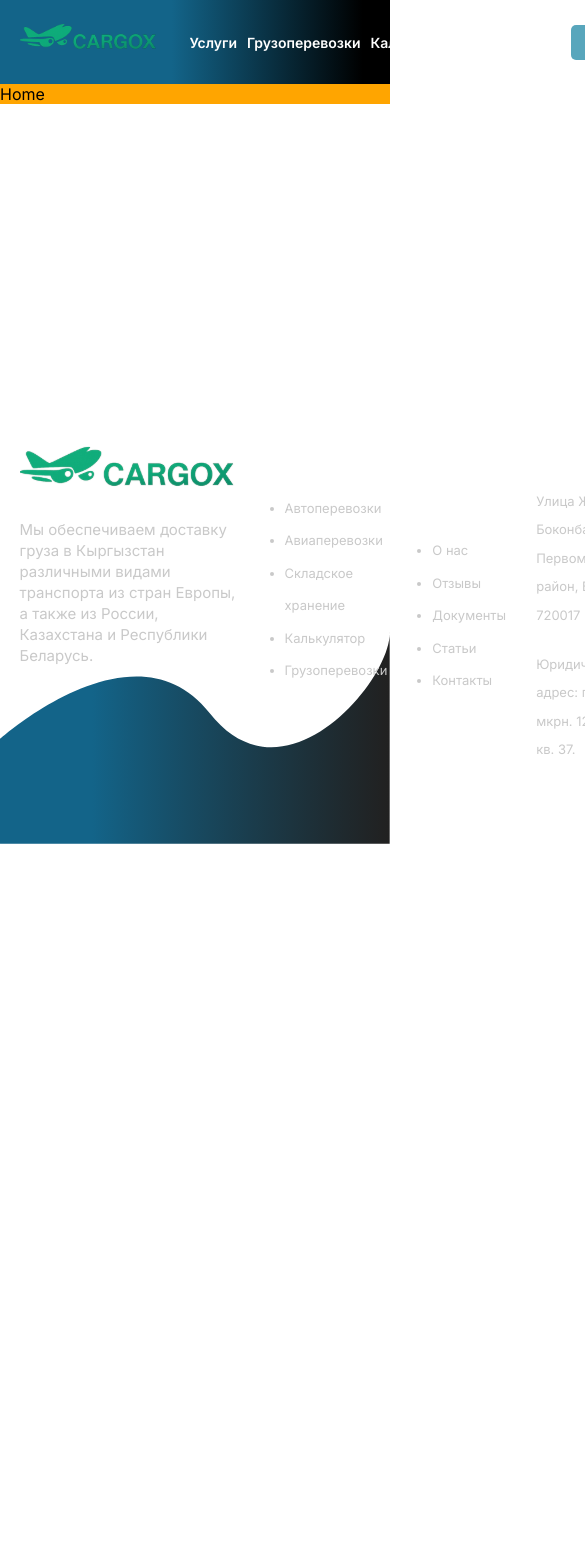
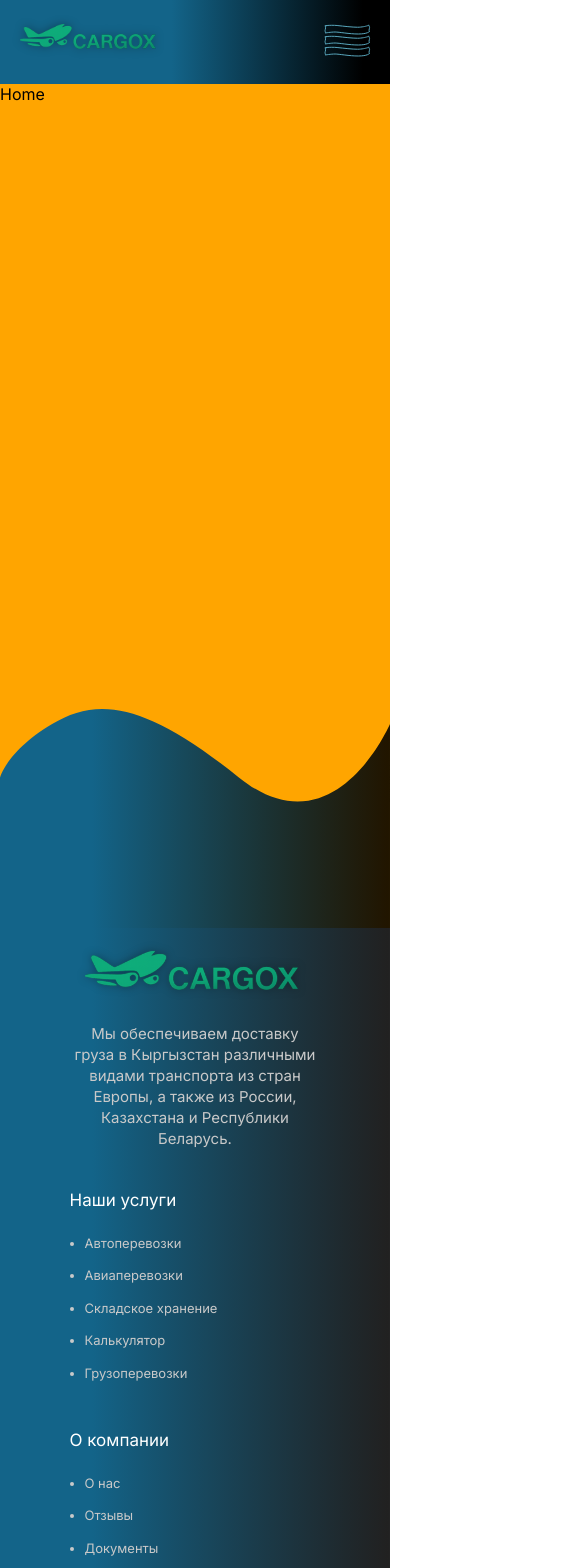
Before and after one commit to Ra1ymkulov/cargox, a Next.js app: page / in a window 390 px wide. Shown: the top 1568 px of the page, 585 px wide, since content can reach past the window. Before the commit the page ends 844 px from the top, so only its background shows below. Built offline with nearby package versions, Linux system fonts and the light colour scheme.

Commit message:
iskhak-header/footer/adaptation

```diff
--- a/src/pages/home/Home.module.scss
+++ b/src/pages/home/Home.module.scss
@@ -1,3 +1,5 @@
 .home {
   background: orange;
+  height: 100vh;
+  z-index: -2;
 }
--- a/src/widgets/footer/Footer.module.scss
+++ b/src/widgets/footer/Footer.module.scss
@@ -1,12 +1,17 @@
 .footer {
   padding-block: 20px 80px;
   margin-top: 400px;
+  position: relative;
   .backObject {
     position: absolute;
     bottom: 0;
     left: 0;
     width: 100%;
     z-index: -1;
+  }
+  #secondObject {
+    width: 100%;
+    display: none;
   }
   .content {
     display: flex;
@@ -23,6 +28,7 @@
         width: 220px;
         height: 55px;
         object-fit: cover;
+        filter: drop-shadow(0 0 5px rgba(0, 0, 0, 0.336));
       }
       p {
         line-height: 1.4;
@@ -61,3 +67,23 @@
     }
   }
 }
+@media (max-width: 414px) {
+  .footer {
+    .backObject {
+      display: none;
+    }
+    #secondObject {
+      display: block;
+    }
+    .content {
+      flex-direction: column;
+      padding-inline: 50px;
+      .project {
+        align-items: center;
+        p {
+          text-align: center;
+        }
+      }
+    }
+  }
+}
--- a/src/widgets/footer/Footer.tsx
+++ b/src/widgets/footer/Footer.tsx
@@ -8,6 +8,12 @@ const Footer = ({}) => {
   return (
     <footer className={scss.footer}>
       <img className={scss.backObject} src="/footer-object.svg" alt="" />
+      <img
+        className={scss.backObject}
+        id={scss.secondObject}
+        src="/footer-object2.svg"
+        alt=""
+      />
       <div className="container">
         <div className={scss.content}>
           <div className={scss.project}>
--- a/src/widgets/header/Header.module.scss
+++ b/src/widgets/header/Header.module.scss
@@ -12,7 +12,11 @@
         height: 40px;
         object-fit: cover;
         object-position: center;
+        filter: drop-shadow(0 0 5px rgba(0, 0, 0, 0.336));
       }
+    }
+    .burgerMenu {
+      display: none;
     }
     nav {
       display: flex;
@@ -33,3 +37,14 @@
     }
   }
 }
+@media (max-width: 414px) {
+  .header .content {
+    .burgerMenu {
+      display: block;
+    }
+    nav,
+    .btns {
+      display: none;
+    }
+  }
+}
--- a/src/widgets/header/Header.tsx
+++ b/src/widgets/header/Header.tsx
@@ -13,6 +13,9 @@ const Header = ({}) => {
           <div className={scss.logo}>
             <img src="/image 8.svg" alt="" />
           </div>
+          <div className={scss.burgerMenu}>
+            <img src="/burgerMenu.svg" alt="" />
+          </div>
           <nav>
             <Link href="/service">Услуги</Link>
             <Link href="/">Грузоперевозки</Link>
@@ -20,9 +23,11 @@ const Header = ({}) => {
             <Link href="/">Отзывы</Link>
             <Link href="/">Контакты</Link>
           </nav>
-          <Link href="/auth/signup">
-            <button>Войти</button>
-          </Link>
+          <div className={scss.btns}>
+            <Link href="/auth/signup">
+              <button>Войти</button>
+            </Link>
+          </div>
         </div>
       </div>
     </header>
```
Also changed, not shown: public/burgerMenu.svg (added), public/footer-object2.svg (added).
